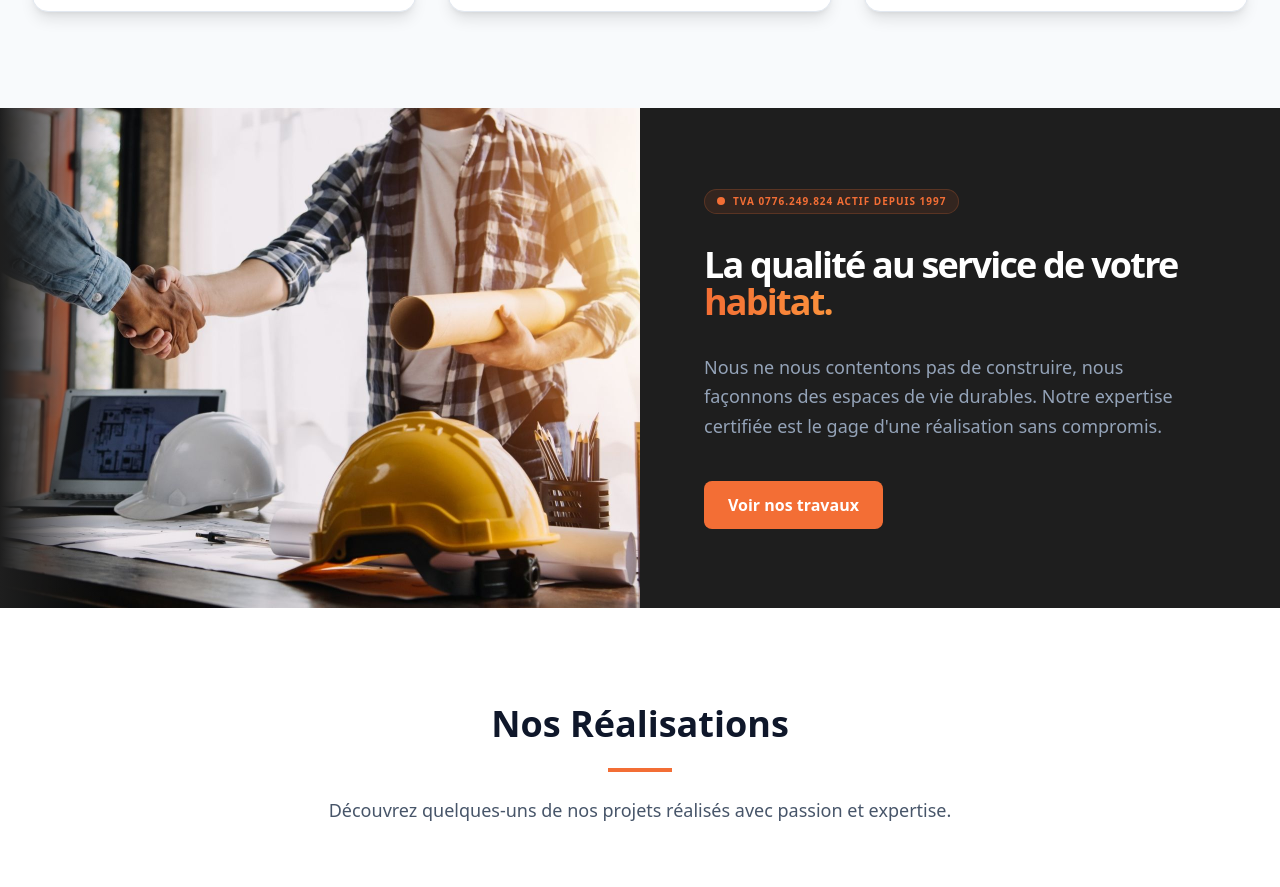
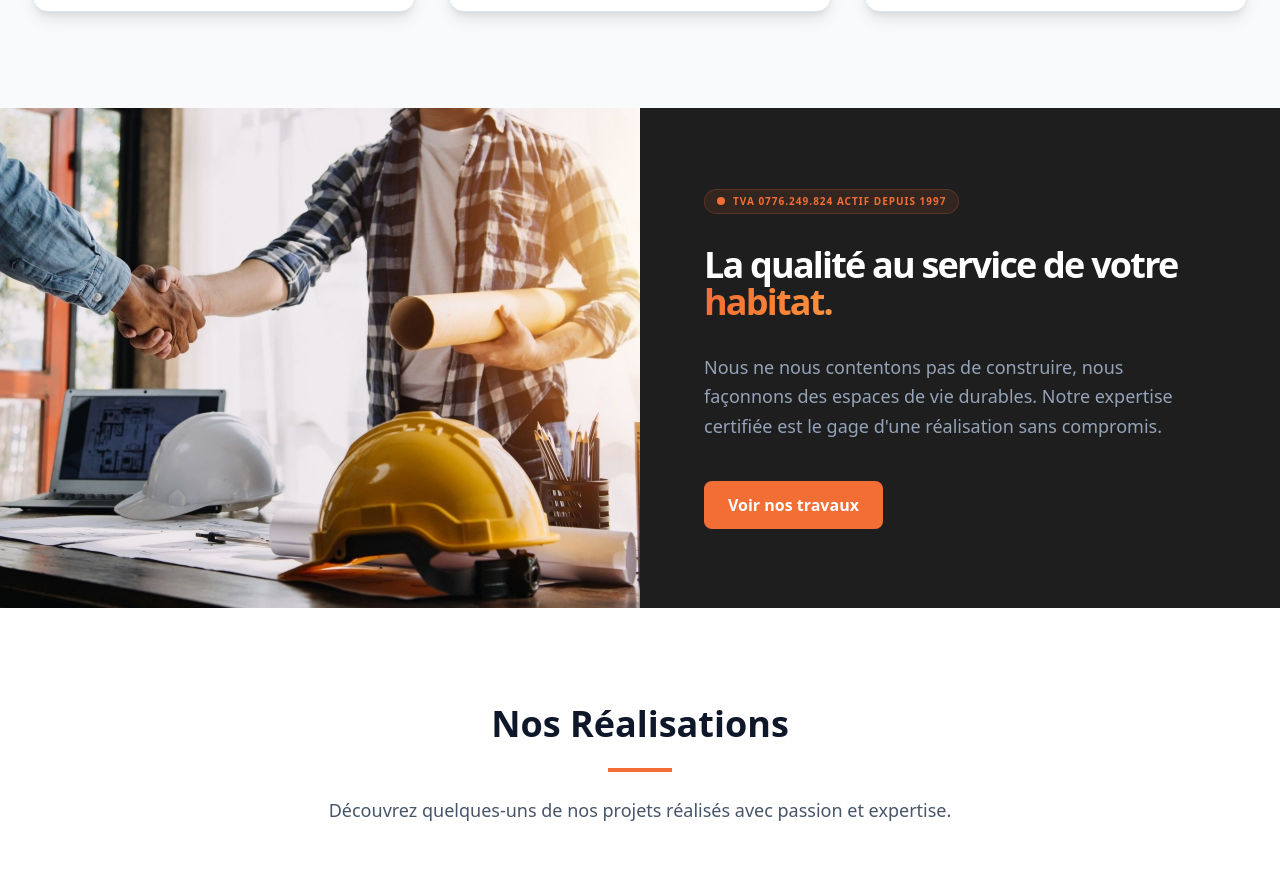
Before and after one commit to NicolasDeza/avhgarden, a Nuxt app: page / in a window 1280 px wide. Shown: the part 3034-3921 px from the top of the page. Built offline with nearby package versions, Linux system fonts and the light colour scheme.

Commit message:
Modif section split

```diff
--- a/app/components/SplitSection.vue
+++ b/app/components/SplitSection.vue
@@ -30,10 +30,9 @@ onMounted(() => {
       <NuxtImg
         src="/images/split/section-1.jpg"
         alt="Artisan BTP en action"
-        class="absolute inset-0 w-full h-full object-cover transition-transform duration-1000 group-hover:scale-110"
+        class="absolute inset-0 w-full h-full object-cover"
       />
-      <div class="absolute inset-0 bg-gradient-to-r from-[#1E1E1E] via-transparent to-transparent hidden lg:block w-1/3"/>
-      <div class="absolute inset-0 bg-gradient-to-t from-[#1E1E1E] via-transparent to-transparent lg:hidden h-1/2 bottom-0"/>
+
     </div>
 
     <div
```
